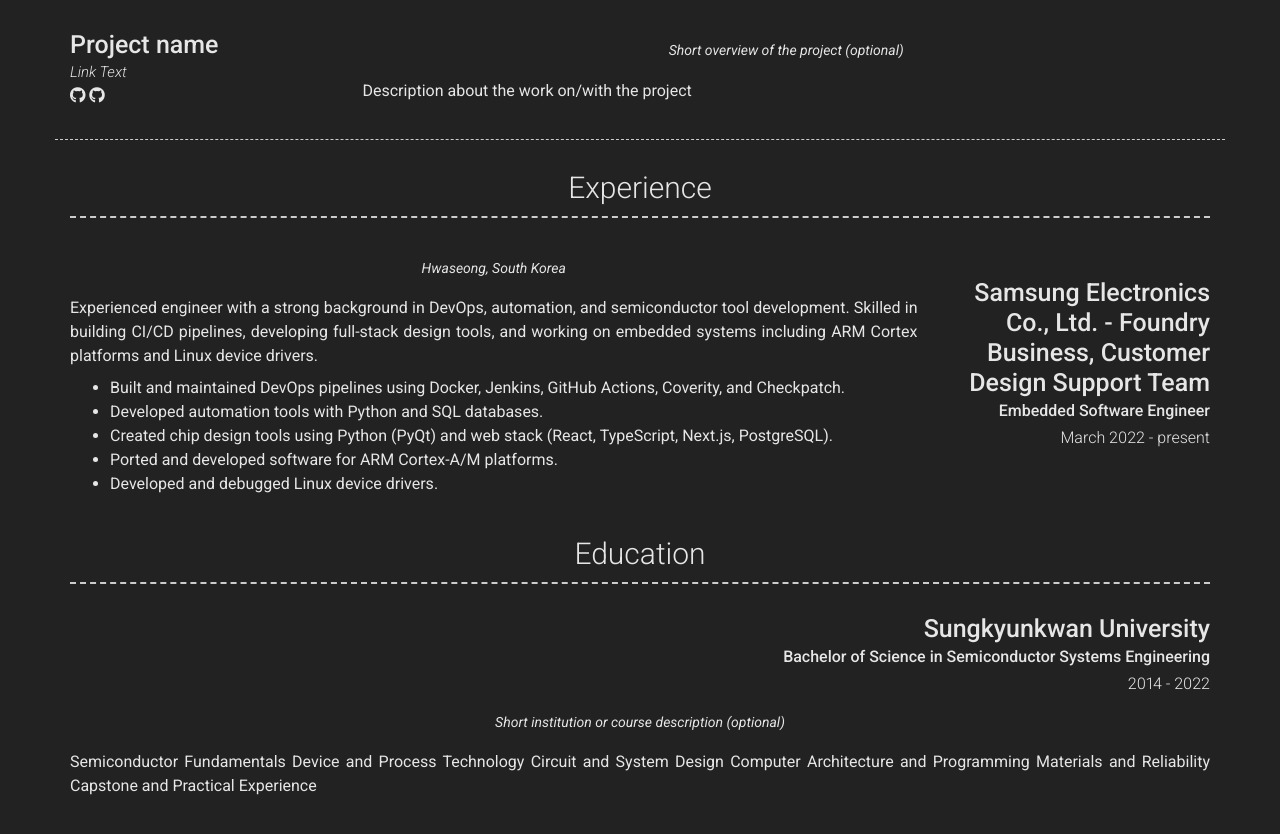
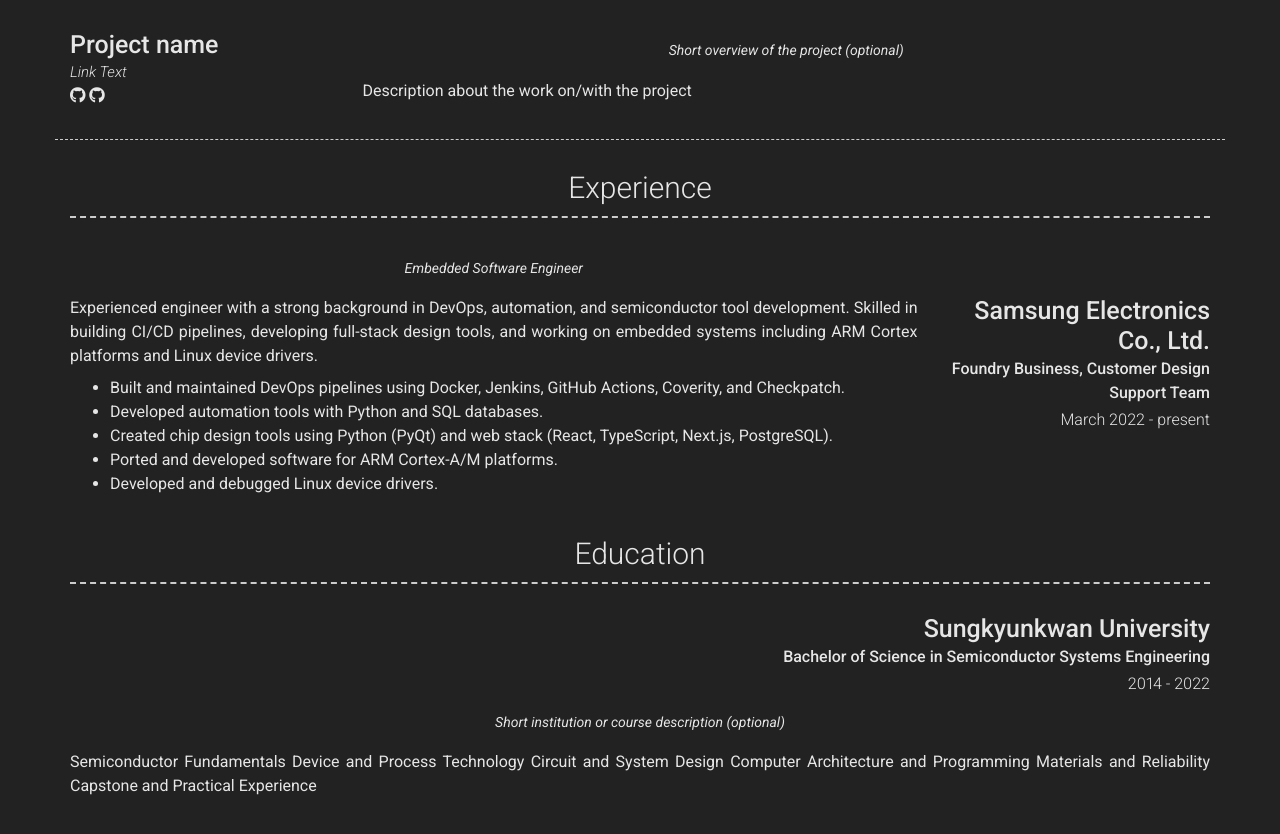
Before and after one commit to dkdlqoddi/dkdlqoddi.github.io, a Jekyll site: the page built from index.md, in a window 1280 px wide and 900 px high, scrolled down 976 px. Shown: the top 834 px of the window. Built offline with Jekyll 4.4.1, drawn with Linux system fonts in a browser that asks for light colours; nearby versions of some CDN libraries.

Commit message:
fix job description
Signed-off-by: Jae-Yul Woo <dkdlqoddi@naver.com>

```diff
--- a/_config.yml
+++ b/_config.yml
@@ -85,11 +85,11 @@
     layout: list
     content:
       - layout: right
-        title: Samsung Electronics Co., Ltd. - Foundry Business, Customer Design Support Team
-        sub_title: Embedded Software Engineer
+        title: Samsung Electronics Co., Ltd.
+        sub_title: Foundry Business, Customer Design Support Team
         caption: March 2022 - present
         quote: >
-          Hwaseong, South Korea
+          Embedded Software Engineer
         description: | # this will include new lines to allow paragraphs
           Experienced engineer with a strong background in DevOps, automation,
           and semiconductor tool development. Skilled in building CI/CD pipelines,
```
